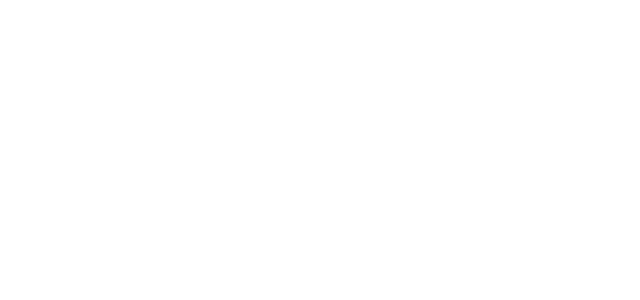
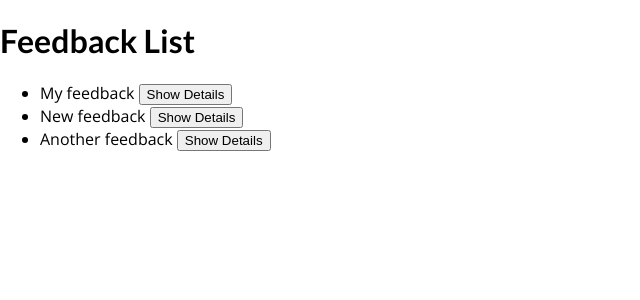
Before and after one commit to for-alisia/react-examples, a Next.js app in the folder next-basic-ex/: page /feedback in a window 1280 px wide. Before the commit this address had no page. Shown: the top 300 px of the page, without its empty margins (0-640 px from the left). Built offline with nearby package versions, Linux system fonts and the light colour scheme.

Commit message:
Added dynamic routes to next-basic-ex

```diff
--- a/next-basic-ex/data/feedback.json
+++ b/next-basic-ex/data/feedback.json
@@ -1 +1 @@
-[{"id":"2021-03-14T11:16:27.870Z","email":"for-alisia@mail.ru","text":"My feedback"}]
+[{"id":"2021-03-14T11:16:27.870Z","email":"for-alisia@mail.ru","text":"My feedback"},{"id":"2021-03-14T12:16:58.655Z","email":"alex@gmail.com","text":"New feedback"},{"id":"2021-03-14T12:31:01.355Z","email":"for-alisia@yandex.ru","text":"Another feedback"}]
--- /dev/null
+++ b/next-basic-ex/pages/api/[feedbackId].js
@@ -0,0 +1,15 @@
+import { feedbackData } from './feedback';
+
+function handler(req, res) {
+  const {
+    query: { feedbackId },
+  } = req;
+
+  const { data } = feedbackData();
+
+  const feedback = data.find((item) => item.id === feedbackId);
+
+  res.status(200).json({ feedback });
+}
+
+export default handler;
--- a/next-basic-ex/pages/api/feedback.js
+++ b/next-basic-ex/pages/api/feedback.js
@@ -2,7 +2,14 @@
 import fs from 'fs';
 import path from 'path';
 
+export function feedbackData() {
+  const filepath = path.join(process.cwd(), 'data', 'feedback.json');
+  return { filepath, data: JSON.parse(fs.readFileSync(filepath)) };
+}
+
 function handler(req, res) {
+  const { filepath, data } = feedbackData();
+
   if (req.method === 'POST') {
     const { email, text } = req.body;
 
@@ -12,15 +19,13 @@
       text,
     };
 
-    const filePath = path.join(process.cwd(), 'data', 'feedback.json');
-    const filedata = fs.readFileSync(filePath);
-    const data = JSON.parse(filedata);
     data.push(newFeedback);
-    fs.writeFileSync(filePath, JSON.stringify(data));
+    console.log(filepath);
+    fs.writeFileSync(filepath, JSON.stringify(data));
 
-    res.status(200).json({ message: 'Success', feedback: newFeedback });
+    res.status(201).json({ message: 'Success', feedback: newFeedback });
   } else {
-    res.status(200).json({ message: 'OK' });
+    res.status(200).json({ feedback: data });
   }
 }
 
--- /dev/null
+++ b/next-basic-ex/pages/feedback.js
@@ -0,0 +1,42 @@
+// @ts-nocheck
+import { useState } from 'react';
+import { feedbackData } from './api/feedback';
+
+const FeedbackPage = ({ feedback }) => {
+  const [feedbackData, setFeedbackData] = useState();
+
+  const loadFeedback = (id) => {
+    fetch(`/api/${id}`)
+      .then((res) => res.json())
+      .then(({ feedback }) => setFeedbackData(feedback));
+  };
+  return (
+    <div>
+      <h1>Feedback List</h1>
+      <ul>
+        {feedback &&
+          feedback.map((item) => (
+            <li key={item.id}>
+              {item.text} <button onClick={() => loadFeedback(item.id)}>Show Details</button>
+            </li>
+          ))}
+      </ul>
+      {feedbackData && (
+        <>
+          <h4>Details</h4>
+          <p>{feedbackData.email}</p>
+        </>
+      )}
+    </div>
+  );
+};
+
+export async function getStaticProps() {
+  const { data } = feedbackData();
+
+  return {
+    props: { feedback: data },
+  };
+}
+
+export default FeedbackPage;
```
Also changed, not shown: next-basic-ex/pages/index.js (+26 -2 lines).
